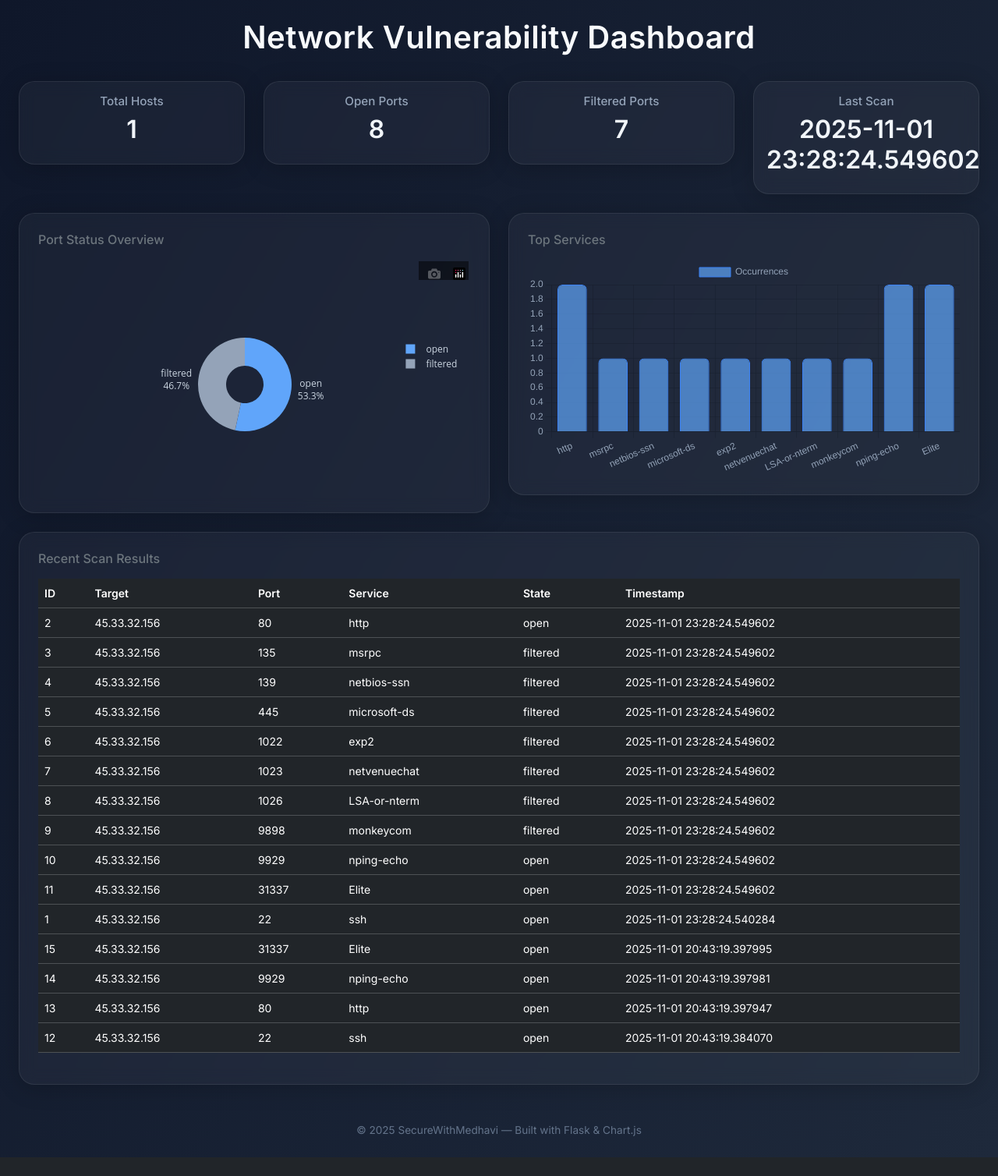
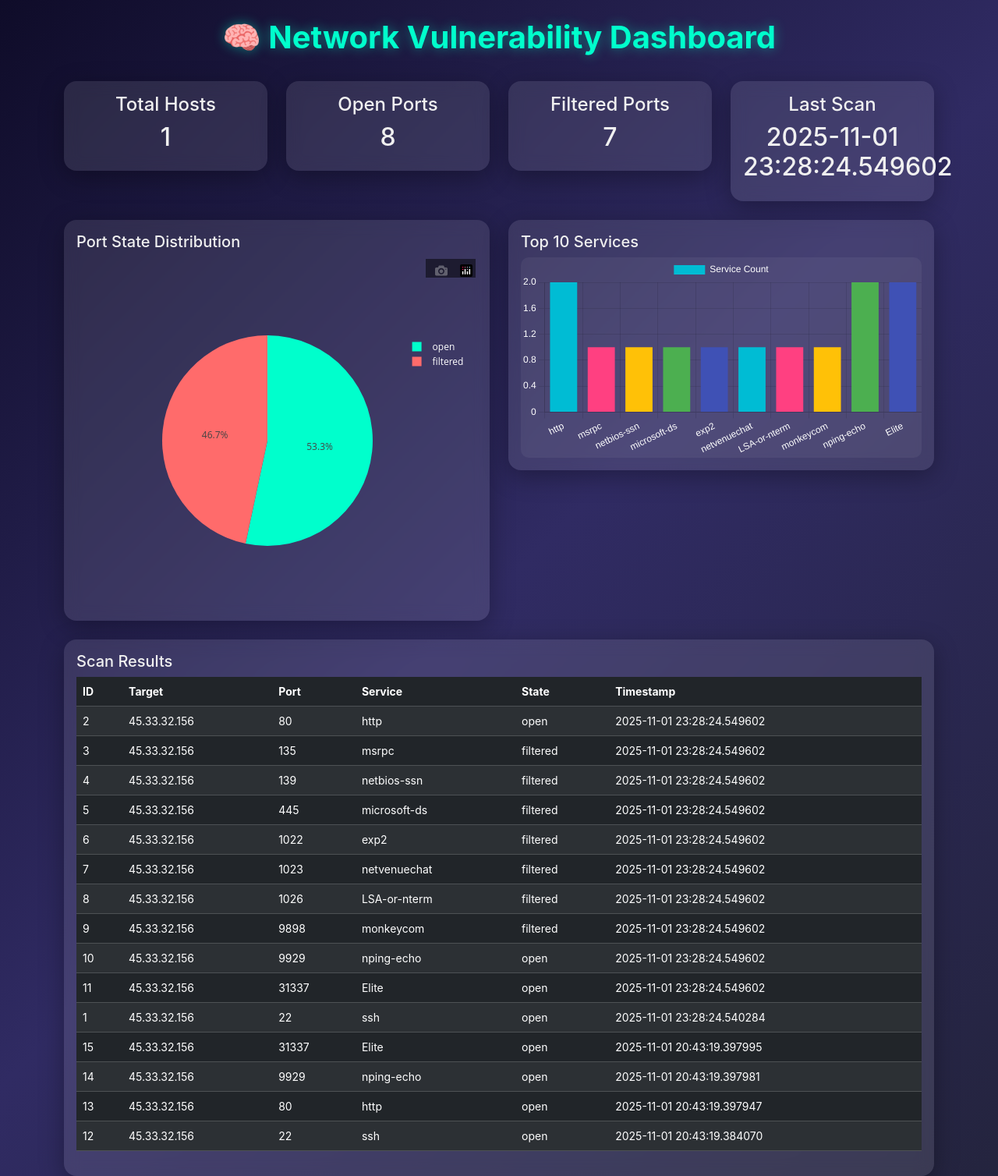
Before and after one commit to securewithmedhavi-ux/vul-dashboard, a Flask app: page / in a window 1280 px wide. Shown: the whole page at 78% size. Before the commit the page ends 1484 px from the top, so only its background shows below. Run offline with Flask 3, Linux system fonts and the light colour scheme; data comes from the database, SQL or seed files in the repository; some libraries are stand-ins or nearby versions.

Commit message:
updated file

```diff
--- a/app.py
+++ b/app.py
@@ -1,48 +1,106 @@
 from flask import Flask, render_template, jsonify
 import sqlite3
 from collections import Counter
+import os
 
 app = Flask(__name__)
 
 DB_PATH = "vulns.db"
 
 def get_db_rows(limit=1000):
+    """Fetch recent vulnerability scan results."""
+    if not os.path.exists(DB_PATH):
+        print("[!] Database not found at:", DB_PATH)
+        return []
+
     conn = sqlite3.connect(DB_PATH)
     conn.row_factory = sqlite3.Row
     cur = conn.cursor()
-    cur.execute("SELECT id, target, port, service, state, timestamp FROM vulnerabilities ORDER BY timestamp DESC LIMIT ?", (limit,))
+
+    # Check if table exists
+    cur.execute("SELECT name FROM sqlite_master WHERE type='table' AND name='vulnerabilities';")
+    if not cur.fetchone():
+        print("[!] Table 'vulnerabilities' not found in DB.")
+        conn.close()
+        return []
+
+    cur.execute("""
+        SELECT id, target, port, service, state, timestamp
+        FROM vulnerabilities
+        ORDER BY timestamp DESC
+        LIMIT ?
+    """, (limit,))
     rows = [dict(r) for r in cur.fetchall()]
     conn.close()
     return rows
 
+
 @app.route("/api/rows")
 def api_rows():
+    """Return raw scan result rows."""
     rows = get_db_rows(1000)
     return jsonify(rows)
 
+
 @app.route("/api/chart-data")
 def api_chart_data():
+    """Return data for charts: port states & top services."""
     rows = get_db_rows(1000)
-    # Count by state (open/filtered/closed/etc.)
-    states = [r["state"] for r in rows if r["state"]]
+
+    if not rows:
+        return jsonify({
+            "state": {"labels": [], "values": []},
+            "service": {"labels": [], "values": []}
+        })
+
+    # Count port states
+    states = [r["state"] for r in rows if r.get("state")]
     state_counts = Counter(states)
     labels = list(state_counts.keys())
     values = [state_counts[l] for l in labels]
 
-    # Also provide counts by service (top 10)
-    services = [r["service"] for r in rows if r["service"]]
+    # Count top services
+    services = [r["service"] for r in rows if r.get("service")]
     svc_counts = Counter(services).most_common(10)
-    svc_labels = [s for s,_ in svc_counts]
-    svc_values = [v for _,v in svc_counts]
+    svc_labels = [s for s, _ in svc_counts]
+    svc_values = [v for _, v in svc_counts]
 
     return jsonify({
         "state": {"labels": labels, "values": values},
         "service": {"labels": svc_labels, "values": svc_values}
     })
 
+
+@app.route("/api/stats")
+def api_stats():
+    """Return summary stats for the dashboard."""
+    rows = get_db_rows(1000)
+    if not rows:
+        return jsonify({
+            "total_hosts": 0,
+            "open_ports": 0,
+            "filtered_ports": 0,
+            "last_scan": "-"
+        })
+
+    total_hosts = len(set([r["target"] for r in rows if r.get("target")]))
+    open_ports = sum(1 for r in rows if r.get("state") == "open")
+    filtered_ports = sum(1 for r in rows if r.get("state") == "filtered")
+    last_scan = rows[0].get("timestamp", "-") if rows else "-"
+
+    return jsonify({
+        "total_hosts": total_hosts,
+        "open_ports": open_ports,
+        "filtered_ports": filtered_ports,
+        "last_scan": last_scan
+    })
+
+
 @app.route("/")
 def index():
+    """Render main dashboard page."""
     return render_template("index.html")
 
+
 if __name__ == "__main__":
-    app.run(debug=True)
+    app.run(debug=True, port=5000)
--- a/templates/index.html
+++ b/templates/index.html
@@ -1,145 +1,65 @@
 <!DOCTYPE html>
 <html lang="en">
 <head>
-  <meta charset="UTF-8" />
-  <meta name="viewport" content="width=device-width, initial-scale=1" />
-  <title>Vulnerability Dashboard</title>
+  <meta charset="UTF-8">
+  <meta name="viewport" content="width=device-width, initial-scale=1.0">
+  <title>🧠 Network Vulnerability Dashboard</title>
 
-  <!-- Bootstrap & Chart Libraries -->
-  <link href="https://cdn.jsdelivr.net/npm/bootstrap@5.3.3/dist/css/bootstrap.min.css" rel="stylesheet" />
+  <link href="https://cdn.jsdelivr.net/npm/bootstrap@5.3.3/dist/css/bootstrap.min.css" rel="stylesheet">
+  <script src="https://cdn.plot.ly/plotly-latest.min.js"></script>
   <script src="https://cdn.jsdelivr.net/npm/chart.js"></script>
-  <script src="https://cdn.plot.ly/plotly-latest.min.js"></script>
-
-  <!-- Google Font -->
-  <link href="https://fonts.googleapis.com/css2?family=Inter:wght@400;500;600&display=swap" rel="stylesheet" />
 
   <style>
     body {
-      font-family: 'Inter', sans-serif;
-      background: linear-gradient(120deg, #0f172a, #1e293b);
-      color: #e2e8f0;
-      min-height: 100vh;
-      overflow-x: hidden;
+      background: linear-gradient(135deg, #0f0c29, #302b63, #24243e);
+      color: #f0f0f0;
+      font-family: "Inter", sans-serif;
     }
-
+    .glass-card {
+      background: rgba(255, 255, 255, 0.1);
+      border-radius: 16px;
+      padding: 1rem;
+      box-shadow: 0 8px 32px rgba(0, 0, 0, 0.3);
+      backdrop-filter: blur(10px);
+    }
     h1 {
       text-align: center;
-      font-weight: 600;
-      letter-spacing: 0.5px;
-      color: #f8fafc;
       margin-bottom: 2rem;
+      font-weight: 700;
+      color: #00ffcc;
+      text-shadow: 0 0 15px #00ffcc70;
     }
-
-    .glass {
-      background: rgba(255, 255, 255, 0.04);
-      border-radius: 20px;
-      border: 1px solid rgba(255, 255, 255, 0.08);
-      backdrop-filter: blur(10px);
-      box-shadow: 0 4px 30px rgba(0, 0, 0, 0.2);
-      transition: transform 0.25s ease;
-    }
-
-    .glass:hover {
-      transform: translateY(-4px);
-    }
-
-    .metric-card h5 {
-      font-weight: 500;
-      color: #94a3b8;
-      font-size: 0.95rem;
-    }
-
-    .metric-card h2 {
-      font-weight: 600;
-      color: #f1f5f9;
-    }
-
-    .table {
-      color: #e2e8f0;
-    }
-
-    .table thead {
-      color: #94a3b8;
-    }
-
-    .chart-container {
-      height: 300px;
-    }
-
-    footer {
-      text-align: center;
-      color: #64748b;
-      margin-top: 3rem;
-      font-size: 0.85rem;
+    canvas {
+      background: rgba(255, 255, 255, 0.05);
+      border-radius: 10px;
     }
   </style>
 </head>
+<body>
+  <div class="container mt-4">
+    <h1>🧠 Network Vulnerability Dashboard</h1>
 
-<body>
-  <div class="container-fluid py-4 px-4">
-    <h1>Network Vulnerability Dashboard</h1>
-
-    <!-- Metrics -->
-    <div class="row g-4 mb-4 text-center">
-      <div class="col-md-3">
-        <div class="glass p-3 metric-card">
-          <h5>Total Hosts</h5>
-          <h2 id="total-hosts">0</h2>
-        </div>
-      </div>
-      <div class="col-md-3">
-        <div class="glass p-3 metric-card">
-          <h5>Open Ports</h5>
-          <h2 id="open-ports">0</h2>
-        </div>
-      </div>
-      <div class="col-md-3">
-        <div class="glass p-3 metric-card">
-          <h5>Filtered Ports</h5>
-          <h2 id="filtered-ports">0</h2>
-        </div>
-      </div>
-      <div class="col-md-3">
-        <div class="glass p-3 metric-card">
-          <h5>Last Scan</h5>
-          <h2 id="last-scan">--</h2>
-        </div>
-      </div>
+    <!-- Summary cards -->
+    <div class="row text-center mb-4">
+      <div class="col-md-3"><div class="glass-card"><h4>Total Hosts</h4><h2 id="total-hosts">0</h2></div></div>
+      <div class="col-md-3"><div class="glass-card"><h4>Open Ports</h4><h2 id="open-ports">0</h2></div></div>
+      <div class="col-md-3"><div class="glass-card"><h4>Filtered Ports</h4><h2 id="filtered-ports">0</h2></div></div>
+      <div class="col-md-3"><div class="glass-card"><h4>Last Scan</h4><h2 id="last-scan">--</h2></div></div>
     </div>
 
     <!-- Charts -->
-    <div class="row g-4">
-      <div class="col-lg-6">
-        <div class="glass p-4">
-          <h6 class="text-secondary mb-3">Port Status Overview</h6>
-          <div id="port-status-chart" class="chart-container"></div>
-        </div>
-      </div>
-      <div class="col-lg-6">
-        <div class="glass p-4">
-          <h6 class="text-secondary mb-3">Top Services</h6>
-          <canvas id="service-chart" class="chart-container"></canvas>
-        </div>
-      </div>
+    <div class="row">
+      <div class="col-md-6"><div class="glass-card"><h5>Port State Distribution</h5><div id="state-chart"></div></div></div>
+      <div class="col-md-6"><div class="glass-card"><h5>Top 10 Services</h5><canvas id="service-chart"></canvas></div></div>
     </div>
 
-    <!-- Data Table -->
+    <!-- Table -->
     <div class="row mt-4">
       <div class="col-12">
-        <div class="glass p-4">
-          <h6 class="text-secondary mb-3">Recent Scan Results</h6>
-          <div class="table-responsive">
-            <table class="table table-dark table-hover align-middle small">
-              <thead>
-                <tr>
-                  <th>ID</th>
-                  <th>Target</th>
-                  <th>Port</th>
-                  <th>Service</th>
-                  <th>State</th>
-                  <th>Timestamp</th>
-                </tr>
-              </thead>
+        <div class="glass-card">
+          <h5>Scan Results</h5>
+          <table class="table table-dark table-striped table-hover small">
+            <thead><tr><th>ID</th><th>Target</th><th>Port</th><th>Service</th><th>State</th><th>Timestamp</th></tr></thead>
             <tbody id="data-table"></tbody>
           </table>
         </div>
@@ -147,17 +67,24 @@
     </div>
   </div>
 
-    <footer>© 2025 SecureWithMedhavi — Built with Flask & Chart.js</footer>
-  </div>
-
   <script>
     fetch('/api/rows')
-      .then(res => res.json())
+      .then(res => {
+        if (!res.ok) throw new Error("API error");
+        return res.json();
+      })
       .then(data => {
-        // Summary Cards
+        console.log("Fetched data:", data);
+
+        if (!Array.isArray(data) || data.length === 0) {
+          document.getElementById("data-table").innerHTML = `<tr><td colspan="6" class="text-center">No data found</td></tr>`;
+          return;
+        }
+
+        // Summary
         const open = data.filter(d => d.state === 'open').length;
         const filtered = data.filter(d => d.state === 'filtered').length;
-        const hosts = [...new Set(data.map(d => d.target))].length;
+        const hosts = new Set(data.map(d => d.target)).size;
         const lastScan = data[0]?.timestamp || '--';
         document.getElementById('total-hosts').textContent = hosts;
         document.getElementById('open-ports').textContent = open;
@@ -174,54 +101,45 @@
             <td>${d.service}</td>
             <td>${d.state}</td>
             <td>${d.timestamp}</td>
-          </tr>
-        `).join('');
+          </tr>`).join('');
 
-        // Pie Chart (Plotly)
-        const stateCounts = {};
-        data.forEach(d => stateCounts[d.state] = (stateCounts[d.state] || 0) + 1);
-        const pieData = [{
-          values: Object.values(stateCounts),
-          labels: Object.keys(stateCounts),
+        // Pie chart (Port State)
+        const states = {};
+        data.forEach(d => states[d.state] = (states[d.state] || 0) + 1);
+        Plotly.newPlot('state-chart', [{
+          labels: Object.keys(states),
+          values: Object.values(states),
           type: 'pie',
-          marker: { colors: ['#60a5fa', '#94a3b8', '#f87171'] },
-          textinfo: 'label+percent',
-          hole: 0.4
-        }];
-        const pieLayout = {
+          marker: { colors: ['#00ffcc', '#ff6b6b', '#ffe66d', '#5f27cd'] }
+        }], {
           paper_bgcolor: 'transparent',
-          font: { color: '#cbd5e1' },
-          height: 300
-        };
-        Plotly.newPlot('port-status-chart', pieData, pieLayout);
+          plot_bgcolor: 'transparent',
+          font: { color: '#fff' }
+        });
 
-        // Bar Chart (Chart.js)
-        const serviceCounts = {};
-        data.forEach(d => serviceCounts[d.service] = (serviceCounts[d.service] || 0) + 1);
+        // Bar chart (Top services)
+        const services = {};
+        data.forEach(d => services[d.service] = (services[d.service] || 0) + 1);
         const ctx = document.getElementById('service-chart').getContext('2d');
         new Chart(ctx, {
           type: 'bar',
           data: {
-            labels: Object.keys(serviceCounts).slice(0, 10),
+            labels: Object.keys(services).slice(0, 10),
             datasets: [{
-              label: 'Occurrences',
-              data: Object.values(serviceCounts).slice(0, 10),
-              backgroundColor: 'rgba(96,165,250,0.7)',
-              borderColor: '#3b82f6',
-              borderWidth: 1,
-              borderRadius: 6
+              label: 'Service Count',
+              data: Object.values(services).slice(0, 10),
+              backgroundColor: ['#00bcd4', '#ff4081', '#ffc107', '#4caf50', '#3f51b5']
             }]
           },
           options: {
-            scales: {
-              x: { ticks: { color: '#94a3b8' } },
-              y: { ticks: { color: '#94a3b8' } }
-            },
-            plugins: {
-              legend: { labels: { color: '#94a3b8' } }
-            }
+            plugins: { legend: { labels: { color: '#fff' } } },
+            scales: { x: { ticks: { color: '#fff' } }, y: { ticks: { color: '#fff' } } }
           }
         });
+      })
+      .catch(err => {
+        console.error("Error loading data:", err);
+        document.getElementById("data-table").innerHTML = `<tr><td colspan="6" class="text-center text-danger">Error loading data</td></tr>`;
       });
   </script>
 </body>
```
Lines whose indentation alone changed are shown as unchanged.
